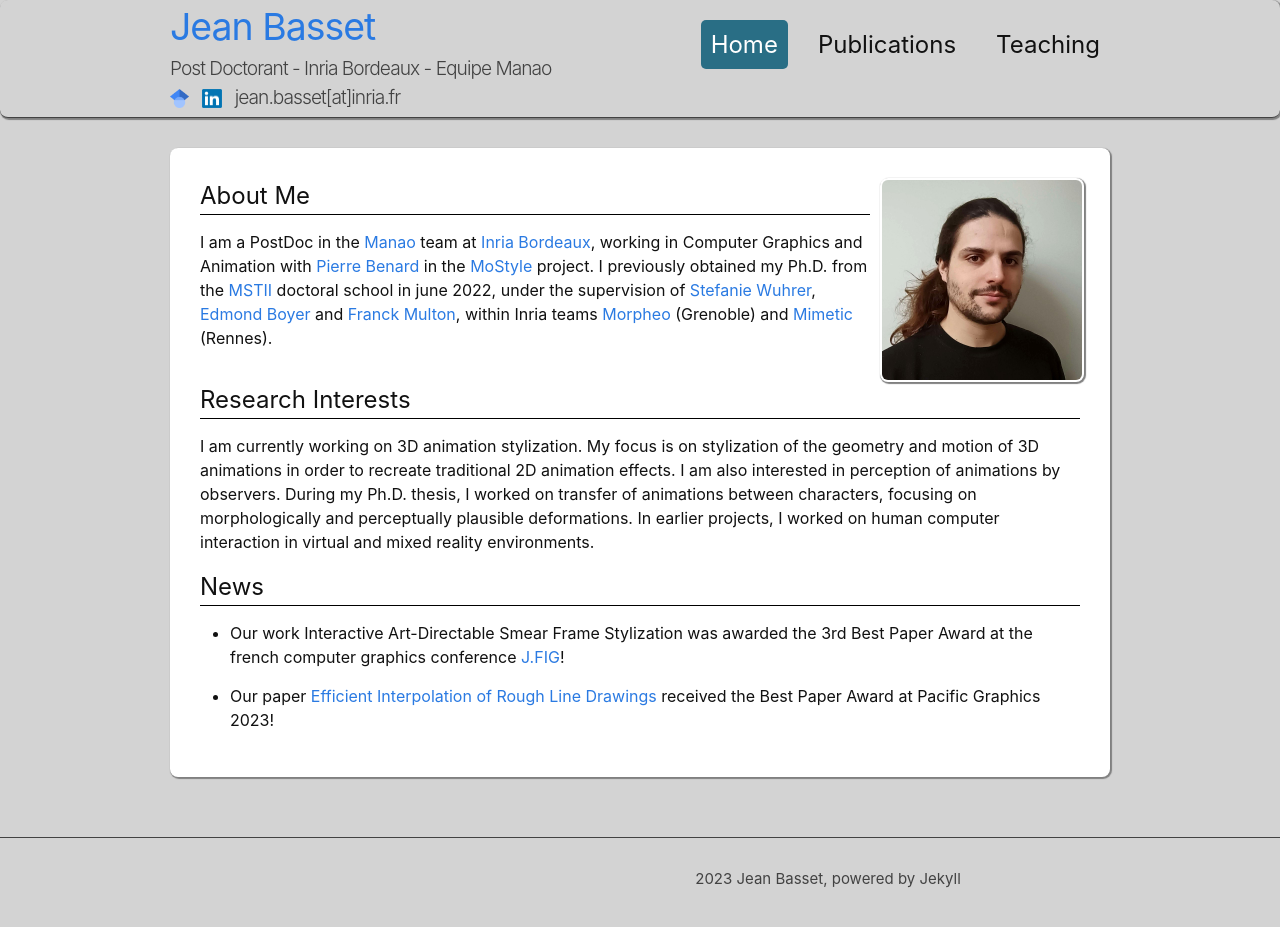
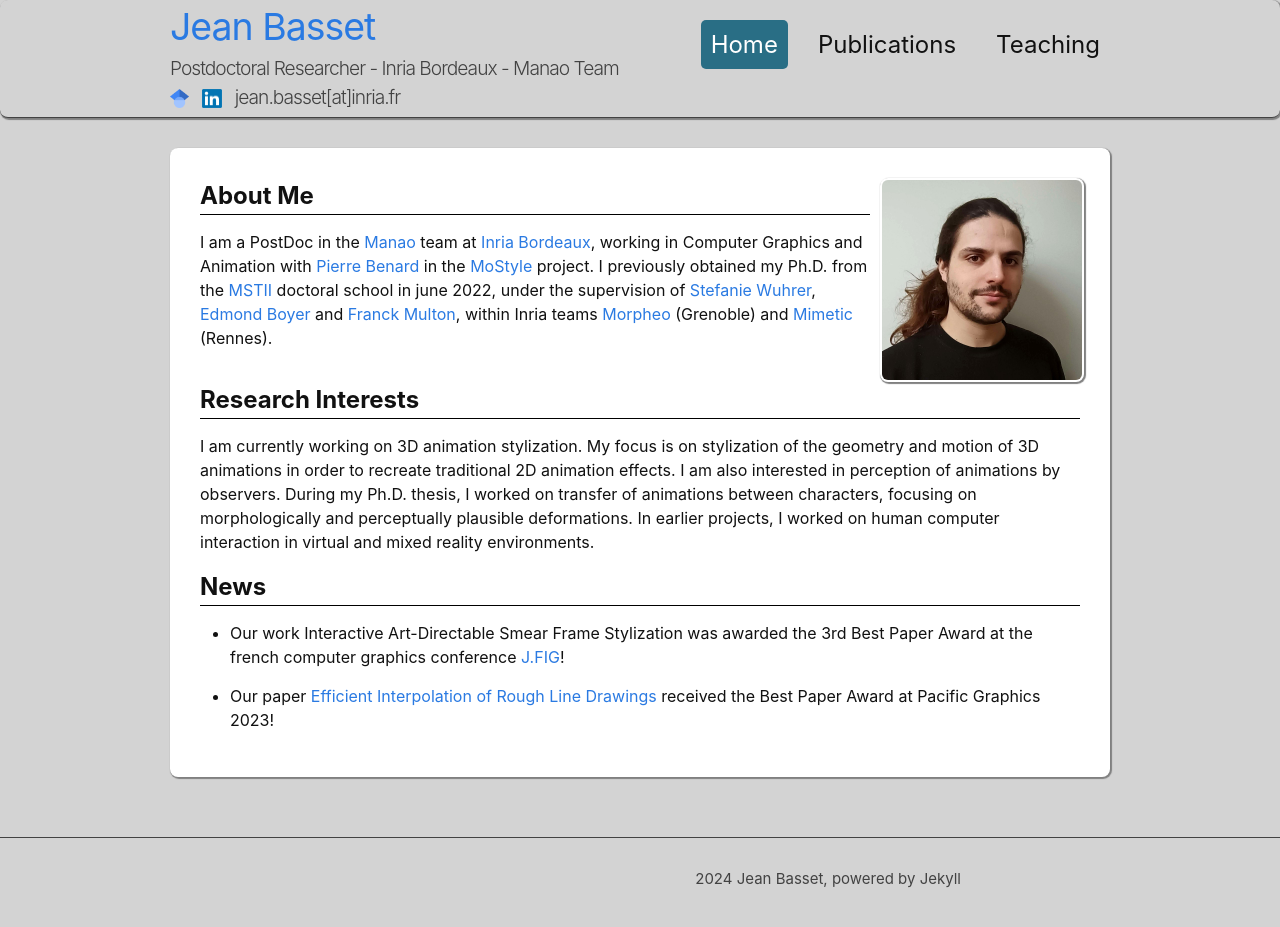
Before and after one commit to jbasset/jbasset.github.io, a Jekyll site: the page built from index.markdown, in a window 1280 px wide and 950 px high. Shown: the top 927 px of the window. Built offline with Jekyll 4.4.1, drawn with Linux system fonts in a browser that asks for light colours.

Commit message:
added V&D talk, publication types, updated header and footer

```diff
--- a/_config.yml
+++ b/_config.yml
@@ -21,7 +21,7 @@
 title: Jean Basset
 email: jean.basset[at]inria.fr
 description: >- # this means to ignore newlines until "baseurl:"
-  2023 Jean Basset, powered by Jekyll
+  2024 Jean Basset, powered by Jekyll
 baseurl: "" # the subpath of your site, e.g. /blog
 url: "" # the base hostname & protocol for your site, e.g. http://example.com
 
--- a/_includes/header.html
+++ b/_includes/header.html
@@ -7,7 +7,7 @@
     <div class="site-title">
       <h3 style="margin-bottom:0px"><a rel="author" href="{{ "/" | relative_url }}">{{ site.title | escape }}</a></h3>
       <div class="site-subtitle">
-        Post Doctorant - Inria Bordeaux - Equipe Manao <br>
+        Postdoctoral Researcher - Inria Bordeaux - Manao Team <br>
         {%- include social.html -%} &nbsp; &nbsp; {{-site.email-}}
       </div>
     </div>
--- a/_sass/minima/_layout.scss
+++ b/_sass/minima/_layout.scss
@@ -276,7 +276,7 @@
   box-shadow: 1px 1px 1px 1px Gray;
 
   h2 {
-    @include relative-font-size(2);
+    @include relative-font-size(1.25);
 
     @include media-query($on-laptop) {
       @include relative-font-size(1.75);
--- a/assets/main.scss
+++ b/assets/main.scss
@@ -58,5 +58,12 @@
 }
 
 h1 {
-  border-bottom: 1px solid black
+  border-bottom: 1px solid black;
+  font-weight: bold;
 }
+
+h2 {
+	margin-left: 20px;
+	margin-right: 20px;
+  border-bottom: 1px solid black;
+}
```
Also changed, not shown: _data/publications.yml (+21 -0 lines), publications.markdown (+20 -4 lines), assets/thumbnails/even2024motion.PNG (added).
